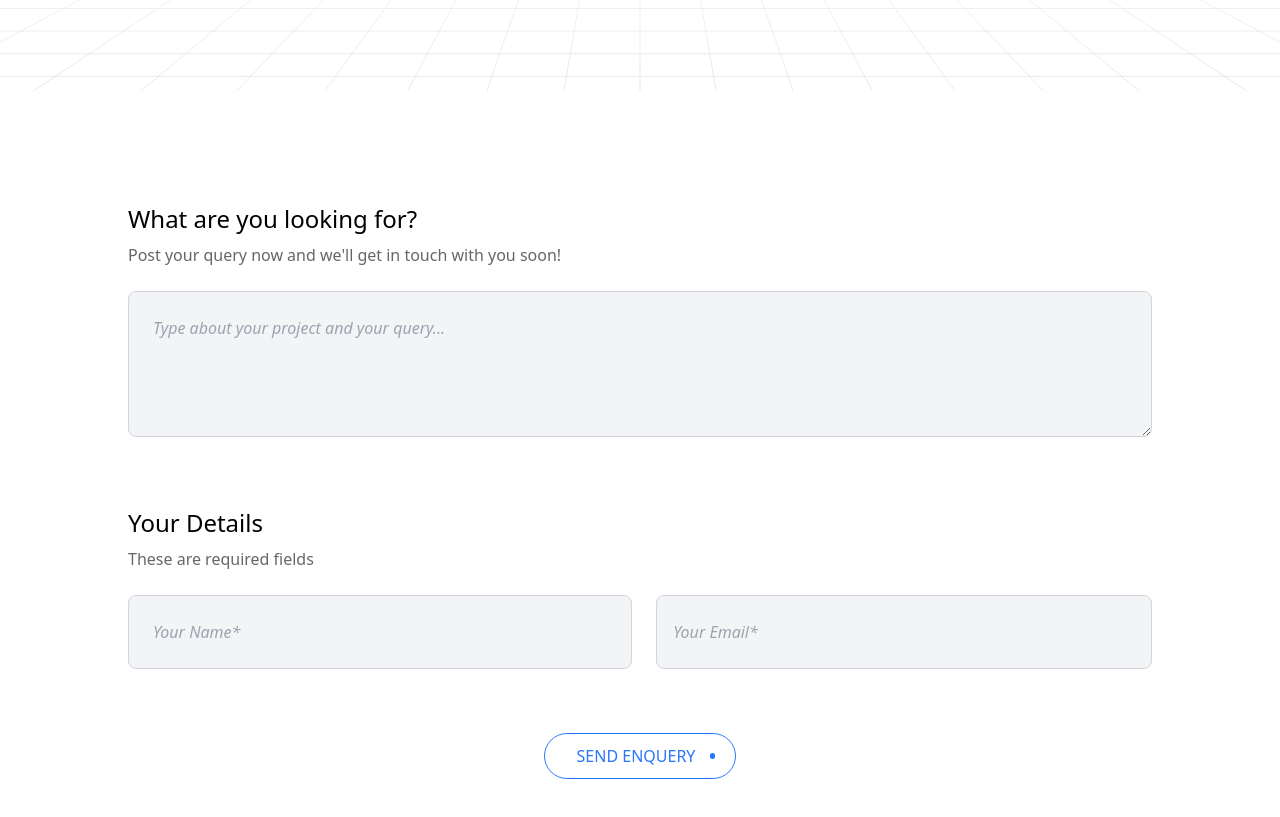
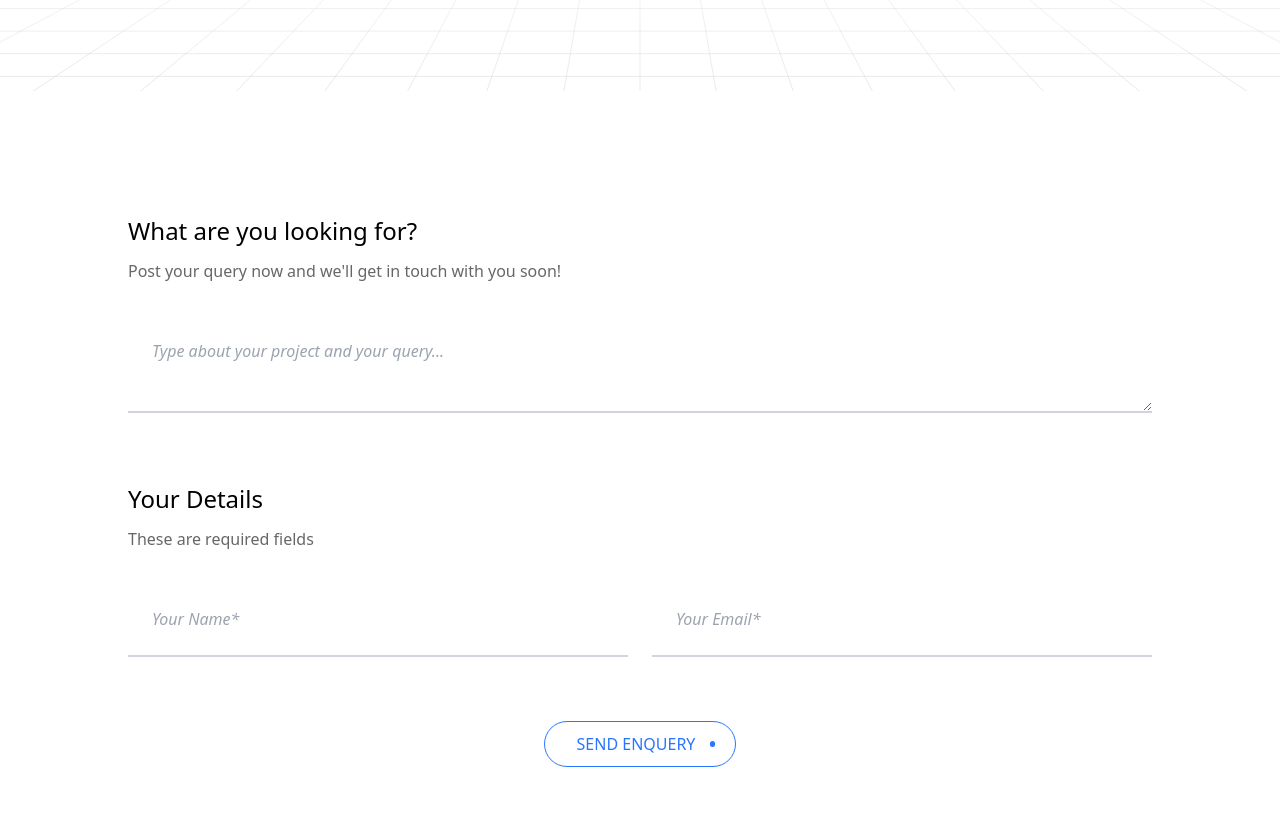
Before and after one commit to parentheseslabs/parentheses-official-website, a Next.js app: page /contactus in a window 1280 px wide. Shown: the part 709-1526 px from the top of the page. Built offline with nearby package versions, Linux system fonts and the light colour scheme; a web font is replaced by a local one.

Commit message:
update contact page and removed contact section

```diff
--- a/app/services/[uid]/page.tsx
+++ b/app/services/[uid]/page.tsx
@@ -2,7 +2,6 @@ import React from 'react'
 import Hero from '@/components/subservice/Hero'
 import Description from '@/components/subservice/Description'
 import WorkFlow from '@/components/subservice/WorkFlow'
-import Contact from '@/components/aboutpage/Contact'
 import CaseStudiesCarousel from '@/components/subservice/CaseStudiesCarousel'
 import FAQ from '@/components/subservice/FAQ'
 
@@ -15,7 +14,6 @@ const page = ({ params }: { params: { uid: string } }) => {
             <WorkFlow/>
             <CaseStudiesCarousel/>
             <FAQ/>
-            <Contact/>
         </main>
     )
 }
--- a/components/aboutpage/Contact.tsx
+++ b/components/aboutpage/Contact.tsx
@@ -13,22 +13,22 @@ const Contact = ({ heading = true }: { heading?: boolean }) => {
                     </div>
                 </>
             }
-            <form className='w-[80%] space-y-6'>
-                <div className='flex flex-col gap-2'>
+            <form className='w-[80%] space-y-8'>
+                <div className='flex flex-col gap-3'>
                     <h1 className='text-xl md:text-2xl'>What are you looking for?</h1>
                     <h2 className=' text-sm md:text-base text-black/60'>Post your query now and we&apos;ll get in touch with you soon!</h2>
                 </div>
-                <textarea placeholder='Type about your project and your query...' rows={4} className='placeholder:italic p-6 bg-gray-100 border-gray-300 border rounded-lg w-full ' />
+                <textarea placeholder='Type about your project and your query...' rows={2} className='placeholder:italic p-6  border-gray-300 border-b-2  w-full focus:border-primary_blue outline-none' />
 
             </form>
-            <form className='w-[80%] space-y-6'>
-                <div className='flex flex-col gap-2'>
+            <form className='w-[80%] space-y-8'>
+                <div className='flex flex-col gap-3'>
                     <h1 className='text-xl md:text-2xl'>Your Details</h1>
                     <h2 className='text-sm md:text-base text-black/60'>These are required fields</h2>
                 </div>
                 <div className='flex gap-6 md:flex-row flex-col'>
-                    <input placeholder='Your Name*' type='text' className='placeholder:italic p-6 bg-gray-100 border-gray-300 border rounded-lg w-full' />
-                    <input placeholder='Your Email*' type='text' className='placeholder:italic p-4 bg-gray-100 border-gray-300 border rounded-lg w-full' />
+                    <input placeholder='Your Name*' required type='text' className='placeholder:italic p-6  border-gray-300 border-b-2  w-full focus:border-primary_blue outline-none' />
+                    <input placeholder='Your Email*' required type='text' className='placeholder:italic p-6  border-gray-300 border-b-2  w-full focus:border-primary_blue outline-none' />
                 </div>
 
             </form>
--- a/components/servicespage/ServiceHero.tsx
+++ b/components/servicespage/ServiceHero.tsx
@@ -8,7 +8,7 @@ const ServiceHero = () => {
     <div id='hero' className='bg-white min-h-[100svh] relative z-0 overflow-hidden  flex lg:flex-row flex-col items-center  justify-center lg:justify-between text-black min-w-full px-[6%] pt-36 lg:pt-[4.5rem] gap-16 pb-20'>
             <div className='flex flex-col lg:w-[55%] items-start justify-center font-sfpd-bold gap-6'>
                     <h1 className='text-primary_blue font-sfpd-regular text-lg'>Services</h1>
-                    <div className='flex text-[4vmax] md:text-[4.5vmax] flex-col  justify-center leading-[4.8vmax] md:leading-[5.4vmax]'>
+                    <div className='flex text-[4vmax] flex-col  justify-center leading-[4.8vmax] md:leading-[5.4vmax]'>
                         <h1>Empowering Solutions for the <span className='text-primary_blue'>Digital Age</span></h1>
                     </div>
                     <h2 className='lg:w-fit w-[60%] text-sm md:text-xl tracking-wider font-sfpd-light text-black/60'>Faster post-production. Shorter review cycles. Better collaboration. We take your work to the next level.</h2>
--- a/components/servicespage/ServiceSearch.tsx
+++ b/components/servicespage/ServiceSearch.tsx
@@ -159,7 +159,7 @@ const data = [
 
 const ServiceSearch = () => {
     return (
-        <section className='min-w-full min-h-[100svh] py-28 flex flex-col items-center gap-6 md:gap-12'>
+        <section className='min-w-full min-h-[100svh] py-28 flex flex-col items-center gap-5 md:gap-8'>
             <OneBlueWordHeading heading='Services For You' wordNum={1} />
             <h1 className='text-base md:text-2xl'>Tailored to your needs & requirements</h1>
             <input type="text" placeholder='Search what you are looking for' className=' w-[20rem] md:w-[30rem] lg:w-[40rem] py-4 px-5 border border-gray-300 rounded-full bg-gray-100 placeholder:text-center text-sm sm:text-base md:text-lg' />
@@ -178,8 +178,6 @@ const ServiceSearch = () => {
                     })
                 }
             </div>
-            <div className='w-[20rem] md:w-[30rem] lg:w-[40rem] border-t border-gray-200 translate-y-10'></div>
-            <Contact />
         </section>
     )
 }
--- a/components/subservice/Description.tsx
+++ b/components/subservice/Description.tsx
@@ -1,5 +1,4 @@
 import React from 'react'
-import OneBlueWordHeading from '../OneBlueWordHeading'
 import Image from 'next/image'
 
 const data = [
@@ -24,7 +23,7 @@ const data = [
 const Description = () => {
     return (
         <section className='min-w-full min-h-svh flex lg:flex-row flex-col px-[10%] items-center'>
-            <div className=' lg:w-[60%] h-fit py-20 space-y-4'>
+            <div className=' lg:w-[60%] h-fit py-16 space-y-4'>
                 <h1 className='text-4xl md:text-5xl font-sfpd-bold'>Develop apps <span className='text-primary_blue'>tailored</span> to your vision</h1>
                 <p className='text-black/50'>Lorem ipsum dolor sit amet consectetur adipisicing elit. Molestiae labore eveniet a praesentium libero nulla tempore vel quo dicta mollitia.</p>
             </div>
```
